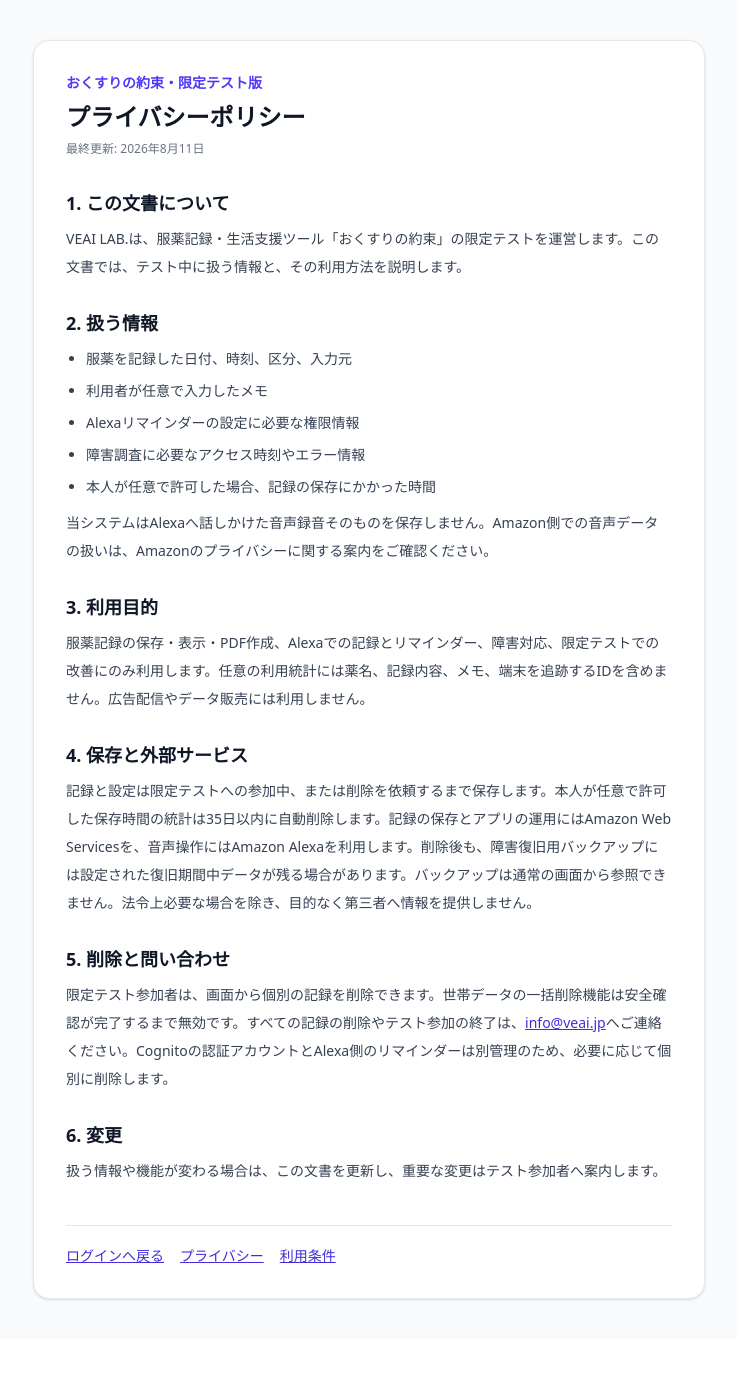
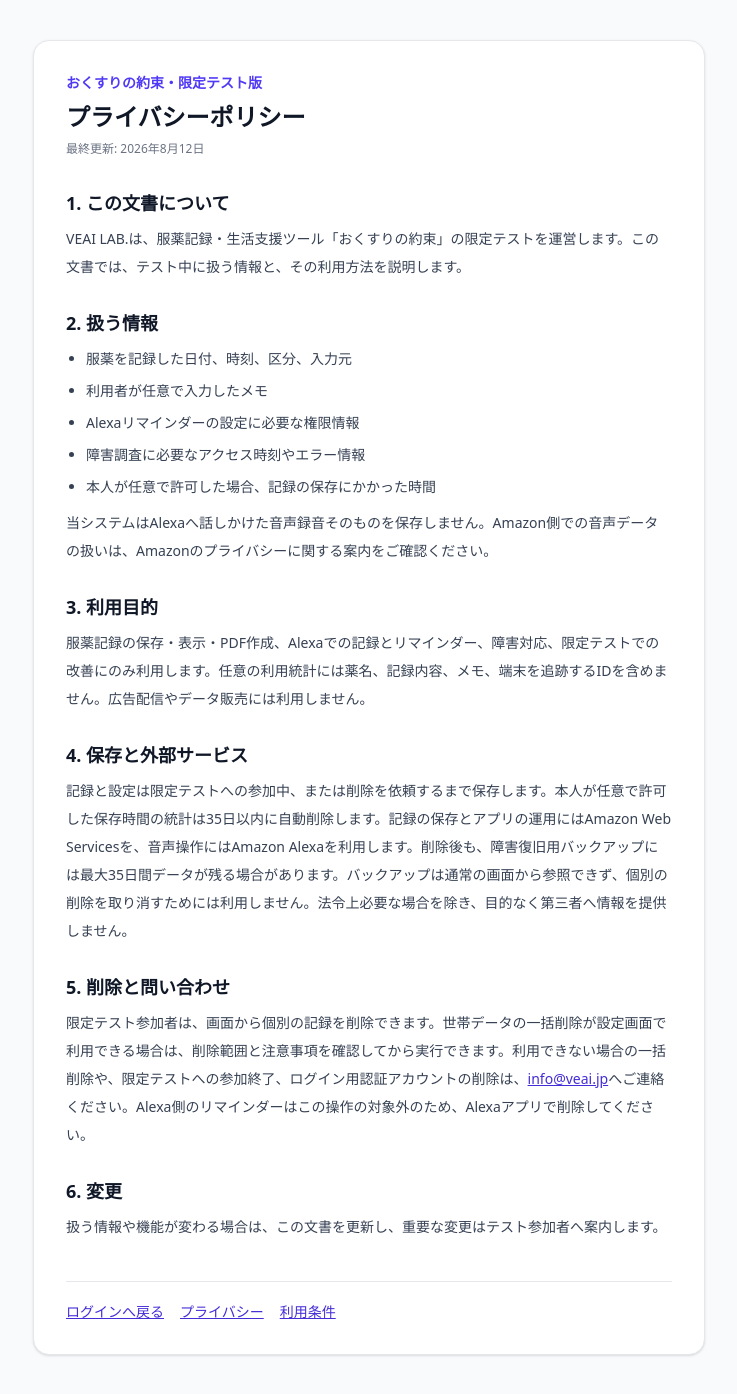
Before and after one commit to larai-w/medication-promise-app, a Next.js app in the folder web/: page /privacy in a window 1280 px wide. Shown: the whole page, without its empty margins (271-1008 px from the left). Before the commit the page ends 1339 px from the top, so only its background shows below. Built offline with nearby package versions, Linux system fonts and the light colour scheme.

Commit message:
fix: clarify account deletion boundaries

```diff
--- a/web/src/app/login/page.tsx
+++ b/web/src/app/login/page.tsx
@@ -27,9 +27,10 @@ export default async function LoginPage({
         )}
 
         {deleted === '1' && (
-          <p role="status" className="mb-4 text-sm text-green-700">
-            世帯データの削除が完了しました。
-          </p>
+          <div role="status" className="mb-4 space-y-1 text-sm leading-6 text-green-700">
+            <p>アプリ内の世帯データを削除し、ログアウトしました。</p>
+            <p>AlexaのリマインダーはAlexaアプリで削除してください。ログイン用認証アカウントの削除は、<a className="underline" href="mailto:info@veai.jp">info@veai.jp</a>へご連絡ください。</p>
+          </div>
         )}
 
         {mode === 'cognito' ? (
--- a/web/src/app/privacy/page.tsx
+++ b/web/src/app/privacy/page.tsx
@@ -2,7 +2,7 @@ import LegalDocument from '@/components/LegalDocument'
 
 export default function PrivacyPage() {
   return (
-    <LegalDocument title="プライバシーポリシー" updated="2026年8月11日">
+    <LegalDocument title="プライバシーポリシー" updated="2026年8月12日">
       <section>
         <h2 className="text-lg font-semibold text-gray-900 mb-2">1. この文書について</h2>
         <p>VEAI LAB.は、服薬記録・生活支援ツール「おくすりの約束」の限定テストを運営します。この文書では、テスト中に扱う情報と、その利用方法を説明します。</p>
@@ -24,11 +24,11 @@ export default function PrivacyPage() {
       </section>
       <section>
         <h2 className="text-lg font-semibold text-gray-900 mb-2">4. 保存と外部サービス</h2>
-        <p>記録と設定は限定テストへの参加中、または削除を依頼するまで保存します。本人が任意で許可した保存時間の統計は35日以内に自動削除します。記録の保存とアプリの運用にはAmazon Web Servicesを、音声操作にはAmazon Alexaを利用します。削除後も、障害復旧用バックアップには設定された復旧期間中データが残る場合があります。バックアップは通常の画面から参照できません。法令上必要な場合を除き、目的なく第三者へ情報を提供しません。</p>
+        <p>記録と設定は限定テストへの参加中、または削除を依頼するまで保存します。本人が任意で許可した保存時間の統計は35日以内に自動削除します。記録の保存とアプリの運用にはAmazon Web Servicesを、音声操作にはAmazon Alexaを利用します。削除後も、障害復旧用バックアップには最大35日間データが残る場合があります。バックアップは通常の画面から参照できず、個別の削除を取り消すためには利用しません。法令上必要な場合を除き、目的なく第三者へ情報を提供しません。</p>
       </section>
       <section>
         <h2 className="text-lg font-semibold text-gray-900 mb-2">5. 削除と問い合わせ</h2>
-        <p>限定テスト参加者は、画面から個別の記録を削除できます。世帯データの一括削除機能は安全確認が完了するまで無効です。すべての記録の削除やテスト参加の終了は、<a className="text-indigo-700 underline" href="mailto:info@veai.jp">info@veai.jp</a>へご連絡ください。Cognitoの認証アカウントとAlexa側のリマインダーは別管理のため、必要に応じて個別に削除します。</p>
+        <p>限定テスト参加者は、画面から個別の記録を削除できます。世帯データの一括削除が設定画面で利用できる場合は、削除範囲と注意事項を確認してから実行できます。利用できない場合の一括削除や、限定テストへの参加終了、ログイン用認証アカウントの削除は、<a className="text-indigo-700 underline" href="mailto:info@veai.jp">info@veai.jp</a>へご連絡ください。Alexa側のリマインダーはこの操作の対象外のため、Alexaアプリで削除してください。</p>
       </section>
       <section>
         <h2 className="text-lg font-semibold text-gray-900 mb-2">6. 変更</h2>
--- a/web/src/app/terms/page.tsx
+++ b/web/src/app/terms/page.tsx
@@ -2,7 +2,7 @@ import LegalDocument from '@/components/LegalDocument'
 
 export default function TermsPage() {
   return (
-    <LegalDocument title="限定テスト利用条件" updated="2026年8月11日">
+    <LegalDocument title="限定テスト利用条件" updated="2026年8月12日">
       <section>
         <h2 className="text-lg font-semibold text-gray-900 mb-2">1. 限定テスト</h2>
         <p>おくすりの約束は、招待されたご家族を対象とする開発中の限定テスト版です。機能の変更、停止、記録の不具合が起こる可能性があります。</p>
@@ -24,7 +24,11 @@ export default function TermsPage() {
         <p>重要な判断の前には、表示された記録が実際の服薬状況と合っているか確認してください。PDFや集計結果も、医師・薬剤師へ相談するための補助資料として利用してください。</p>
       </section>
       <section>
-        <h2 className="text-lg font-semibold text-gray-900 mb-2">6. 問い合わせ</h2>
+        <h2 className="text-lg font-semibold text-gray-900 mb-2">6. データの削除</h2>
+        <p>世帯データの一括削除を行うと、この世帯の記録、薬名とリマインダー時刻の設定、アプリ内の連携情報が削除され、アプリの画面から元に戻すことはできません。障害復旧用バックアップには最大35日間残る場合がありますが、個別の削除を取り消すためには利用しません。Alexaアプリのリマインダーとログイン用認証アカウントは削除対象外です。</p>
+      </section>
+      <section>
+        <h2 className="text-lg font-semibold text-gray-900 mb-2">7. 問い合わせ</h2>
         <p>不具合、参加終了、データ削除については、<a className="text-indigo-700 underline" href="mailto:info@veai.jp">info@veai.jp</a>へご連絡ください。</p>
       </section>
     </LegalDocument>
--- a/web/src/components/SettingsScreen.tsx
+++ b/web/src/components/SettingsScreen.tsx
@@ -202,13 +202,18 @@ export default function SettingsScreen() {
         <section className="rounded-2xl border border-red-200 bg-white p-5 shadow-sm">
           <h2 className="mb-2 text-base font-semibold text-gray-900">データの削除</h2>
           {!deletionInfo?.available ? (
-            <p className="text-sm leading-6 text-gray-600">
-              世帯データの一括削除は現在準備中です。個別の記録は、各記録の詳細から削除できます。
-            </p>
+            <div className="space-y-2 text-sm leading-6 text-gray-600">
+              <p>世帯データの一括削除は現在利用できません。個別の記録は、各記録の詳細から削除できます。</p>
+              <p>
+                すべての記録の削除や限定テストへの参加終了は、
+                <a className="underline" href="mailto:info@veai.jp">info@veai.jp</a>
+                へご連絡ください。
+              </p>
+            </div>
           ) : (
             <div className="space-y-4">
               <p className="text-sm leading-6 text-gray-700">
-                記録、薬名と時刻の設定、アプリ内のアカウント連携情報を削除します。この操作後は元に戻せません。
+                この世帯の記録、薬名とリマインダー時刻の設定、アプリ内の連携情報を削除し、ログアウトします。削除したデータをアプリの画面から元に戻すことはできません。
               </p>
               <label className="flex min-h-11 cursor-pointer items-start gap-3 text-sm leading-6 text-gray-700">
                 <input
--- a/web/src/lib/account-deletion-handler.ts
+++ b/web/src/lib/account-deletion-handler.ts
@@ -91,8 +91,8 @@ export function makeAccountDeletionHandlers({
         available: isAccountDeletionEnabled(env),
         confirmation: ACCOUNT_DELETION_CONFIRMATION,
         scope: ['records', 'settings', 'household_links'],
-        recovery: 'バックアップには設定済みの復旧期間中データが残る場合があります。通常の画面からは参照できません。',
-        externalData: 'AlexaアプリのリマインダーとCognitoの認証アカウントは別途削除が必要です。',
+        recovery: '削除後も、障害復旧用バックアップには最大35日間データが残る場合があります。通常の画面からは参照できず、この操作の取り消しには利用できません。',
+        externalData: 'この操作では、Alexaアプリのリマインダーとログイン用認証アカウントは削除されません。AlexaのリマインダーはAlexaアプリで削除し、認証アカウントの削除は運営者へご連絡ください。',
       })
     },
 
```
Also changed, not shown: 1 other file (tests, documents, lock files or other folders).
